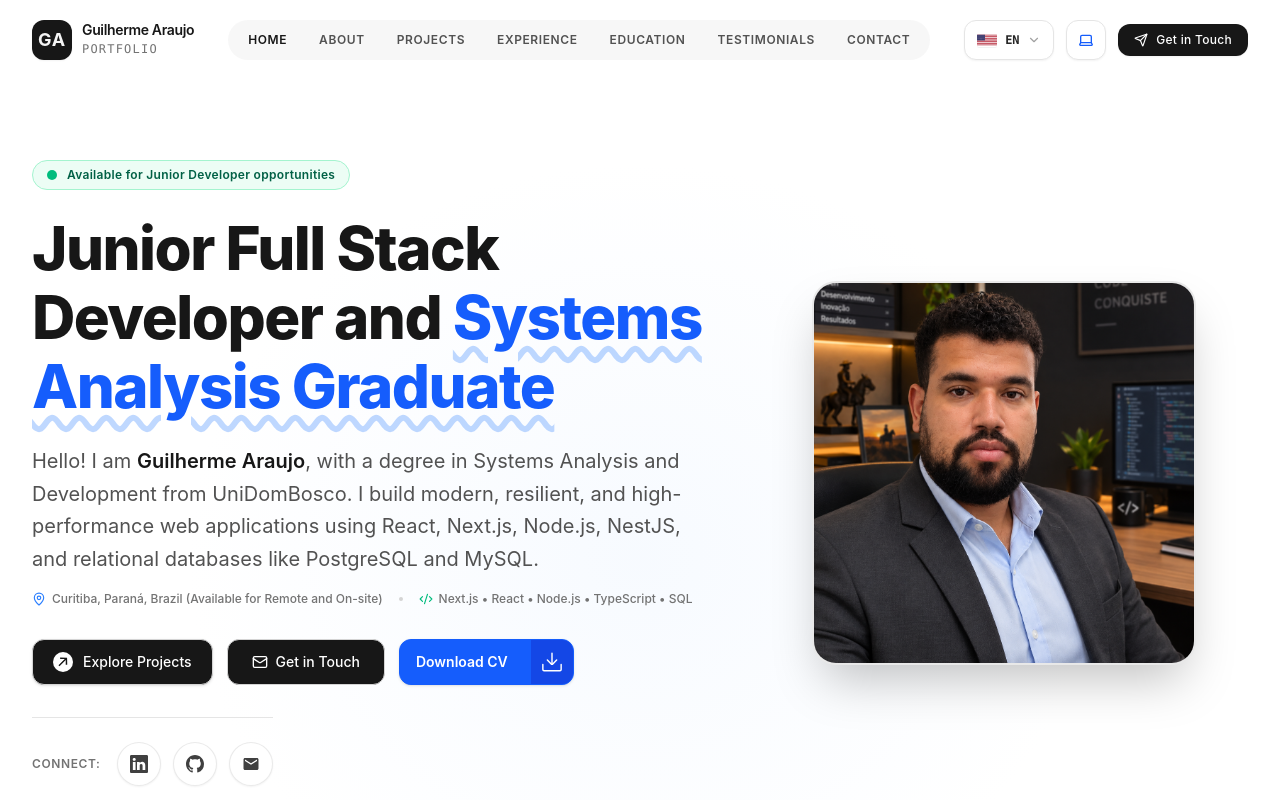
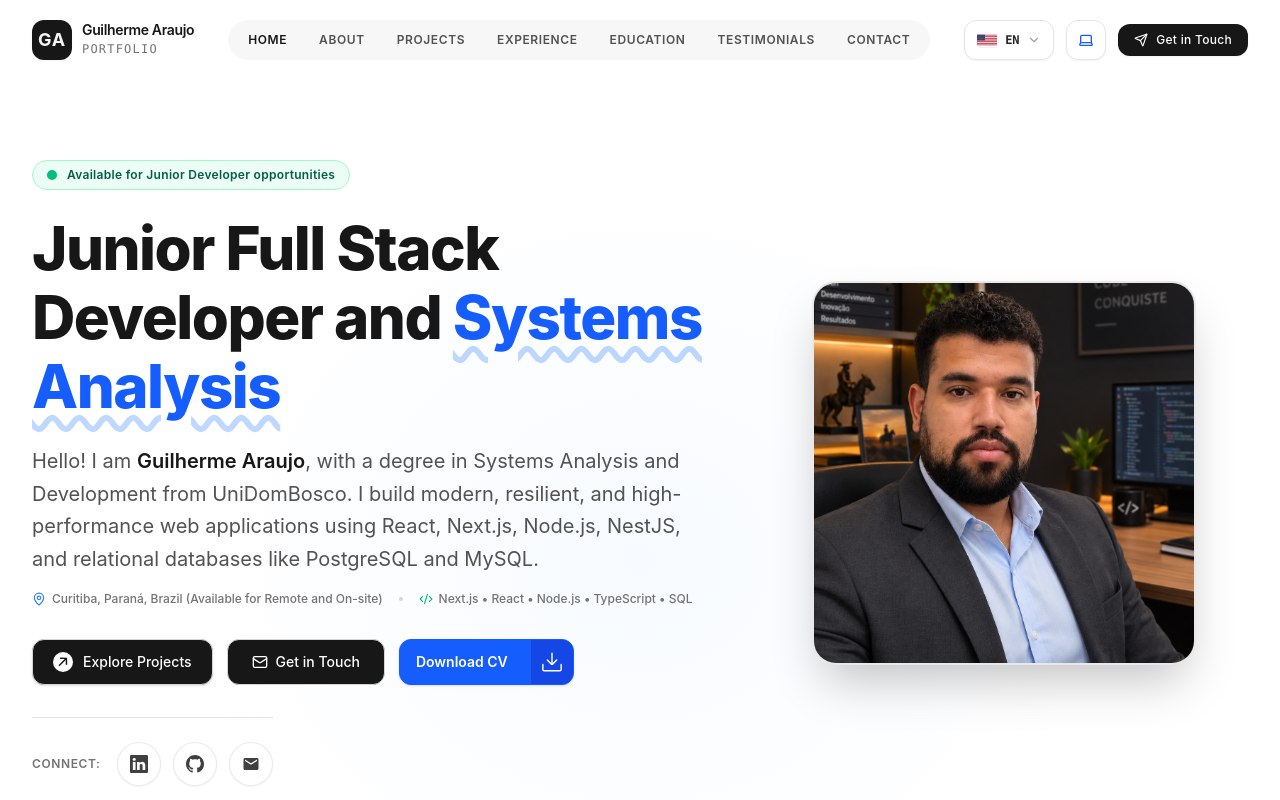
Before and after one commit to Oldwestdeveloper/Guilherme-Araujo-Developer, a Next.js app: page / in a window 1280 px wide. Shown: the top 800 px of the page. Built offline with nearby package versions, Linux system fonts and the light colour scheme.

Commit message:
fix: gradute

```diff
--- a/src/data/translations.ts
+++ b/src/data/translations.ts
@@ -34,7 +34,7 @@ export const UI_TRANSLATIONS = {
     hero: {
       status: 'Disponível para oportunidades como Desenvolvedor Júnior',
       titlePrefix: 'Desenvolvedor Full Stack Júnior e ',
-      titleHighlight: 'Graduado em Análise e Desenvolvimento de Sistemas',
+      titleHighlight: 'Analista de Sistemas',
       bioGreeting: 'Olá! Sou',
       bioText:
         'formado em Análise e Desenvolvimento de Sistemas pela UniDomBosco. Desenvolvo aplicações web modernas, eficientes e bem estruturadas com React, Next.js, Node.js, NestJS e bancos relacionais PostgreSQL e MySQL.',
@@ -205,7 +205,7 @@ export const UI_TRANSLATIONS = {
     hero: {
       status: 'Available for Junior Developer roles and opportunities',
       titlePrefix: 'Junior Full Stack Developer and ',
-      titleHighlight: 'Systems Analysis Graduate',
+      titleHighlight: 'Systems Analysis',
       bioGreeting: 'Hello! I am',
       bioText:
         'with a degree in Systems Analysis and Development from UniDomBosco. I build modern, resilient, and high-performance web applications using React, Next.js, Node.js, NestJS, and relational databases like PostgreSQL and MySQL.',
```
